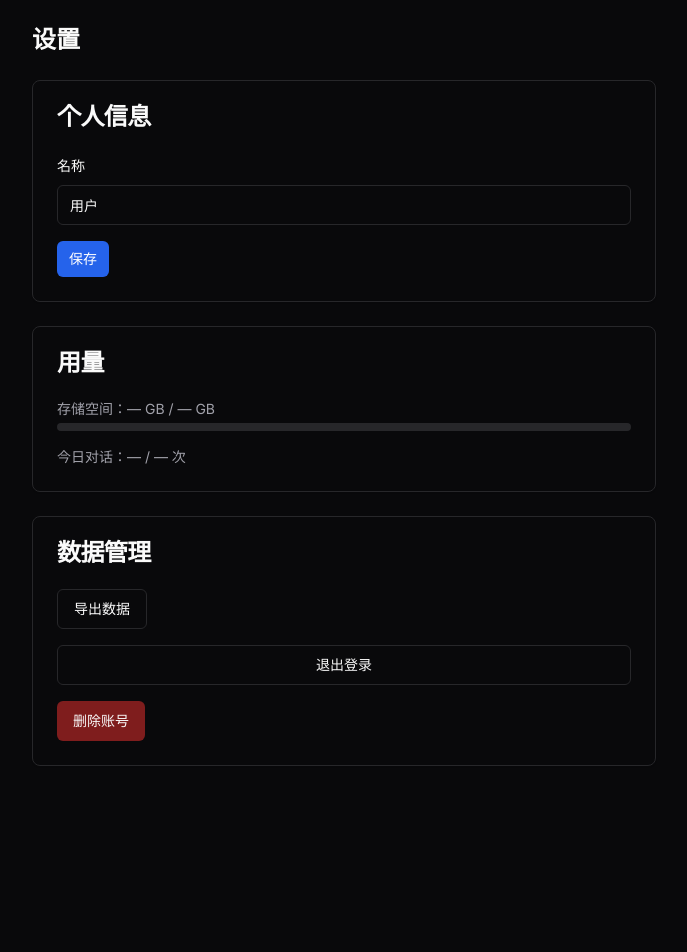
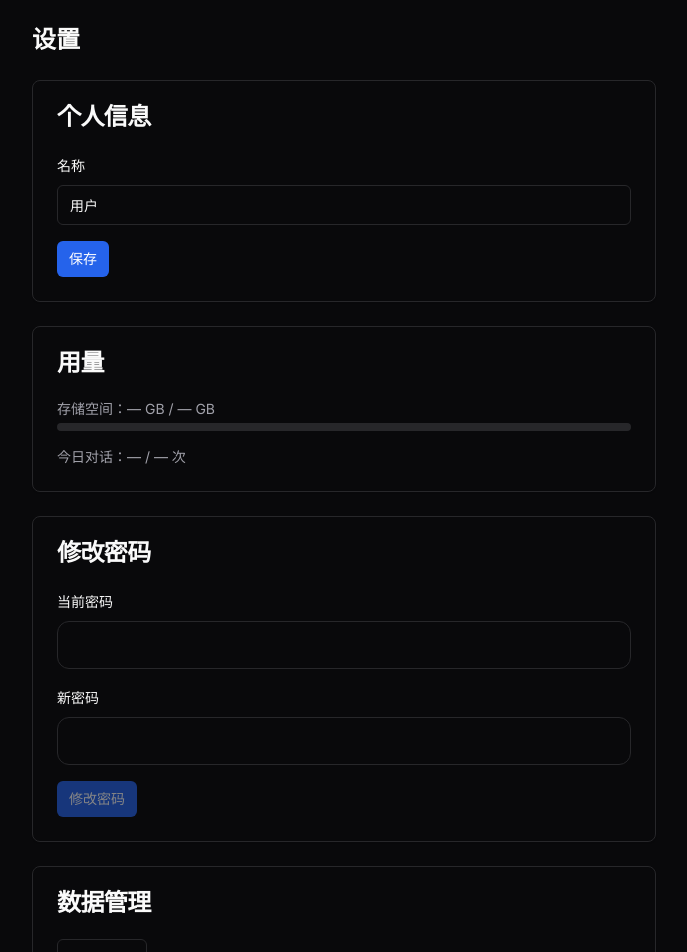
Before and after one commit to DriveMem/drivemem, a Next.js app in the folder apps/web/: page /settings in a window 1280 px wide. Shown: the top 952 px of the page, without its empty margins (296-983 px from the left). Before the commit the page ends 800 px from the top, so only its background shows below. Built offline with nearby package versions, Linux system fonts and the light colour scheme; no server answers.

Commit message:
feat(web): hero demo CTA + settings password change form

```diff
--- a/apps/web/src/app/page.tsx
+++ b/apps/web/src/app/page.tsx
@@ -88,6 +88,9 @@ export default function LandingPage() {
             </Button>
             <Button asChild variant="outline" size="lg" className="h-12 border-gray-700 px-8 text-base text-gray-300 hover:bg-gray-800 hover:text-white">
               <Link href="#features">了解更多</Link>
+            </Button>
+            <Button asChild variant="ghost" size="lg" className="h-12 px-8 text-base text-gray-400 hover:text-white">
+              <Link href="/login">体验 Demo →</Link>
             </Button>
           </div>
         </FadeIn>
--- a/apps/web/src/components/settings/settings-content.tsx
+++ b/apps/web/src/components/settings/settings-content.tsx
@@ -19,6 +19,8 @@ export default function SettingsContent() {
   const [session, setSession] = useState<any>(null)
   const [name, setName] = useState("用户")
   const [deleteConfirm, setDeleteConfirm] = useState("")
+  const [currentPassword, setCurrentPassword] = useState("")
+  const [newPassword, setNewPassword] = useState("")
   const [deleteOpen, setDeleteOpen] = useState(false)
 
   useEffect(() => {
@@ -133,6 +135,39 @@ export default function SettingsContent() {
         </CardContent>
       </Card>
 
+      {/* Password */}
+      <Card>
+        <CardHeader>
+          <CardTitle>修改密码</CardTitle>
+        </CardHeader>
+        <CardContent className="space-y-4">
+          <div className="space-y-2">
+            <Label htmlFor="currentPassword">当前密码</Label>
+            <Input id="currentPassword" type="password" value={currentPassword} onChange={(e) => setCurrentPassword(e.target.value)} className="rounded-xl h-12" />
+          </div>
+          <div className="space-y-2">
+            <Label htmlFor="newPassword">新密码</Label>
+            <Input id="newPassword" type="password" value={newPassword} onChange={(e) => setNewPassword(e.target.value)} className="rounded-xl h-12" />
+          </div>
+          <Button
+            size="sm"
+            className="bg-blue-600 hover:bg-blue-700 text-white"
+            disabled={!currentPassword || !newPassword || newPassword.length < 6}
+            onClick={async () => {
+              try {
+                const { apiFetch } = await import("@/lib/api")
+                await apiFetch("/api/users/me/password", { method: "PATCH", body: JSON.stringify({ currentPassword, newPassword }) })
+                toast.success("密码已修改")
+                setCurrentPassword("")
+                setNewPassword("")
+              } catch (e: any) { toast.error(e.message || "修改失败") }
+            }}
+          >
+            修改密码
+          </Button>
+        </CardContent>
+      </Card>
+
       {/* Data */}
       <Card>
         <CardHeader>
```
